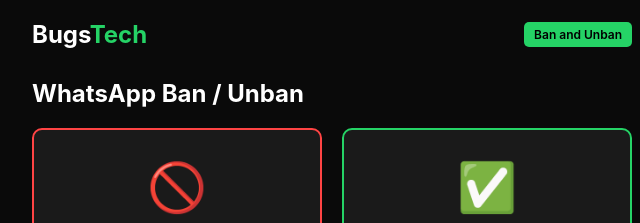
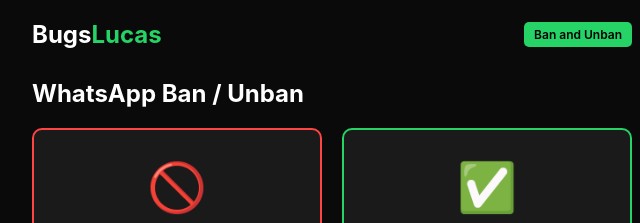
Before and after one commit to xeon4me/ban-unban-recreated-lucas, a plain HTML site: page index.html in a window 1280 px wide. Shown: the top 223 px of the page, 308-948 px from the left. Drawn offline with Linux system fonts and the light colour scheme.

Commit message:
Update index.html

```diff
--- a/index.html
+++ b/index.html
@@ -224,7 +224,7 @@
 <body>
   <div class="app">
     <header class="header">
-      <div class="logo">Bugs<span>Tech</span></div>
+      <div class="logo">Bugs<span>Lucas</span></div>
       <div class="badge">Ban and Unban</div>
     </header>
 
```
